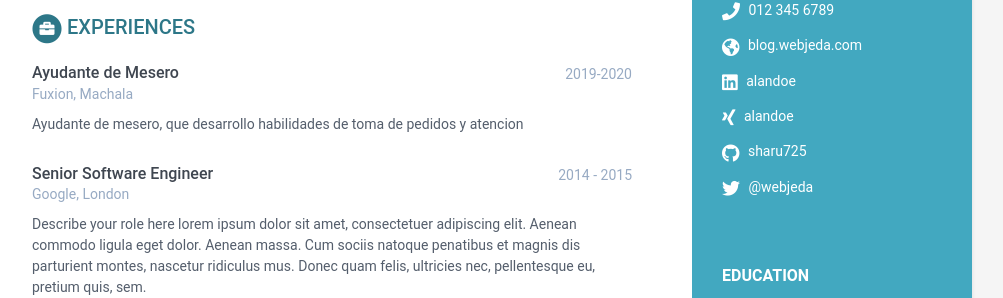
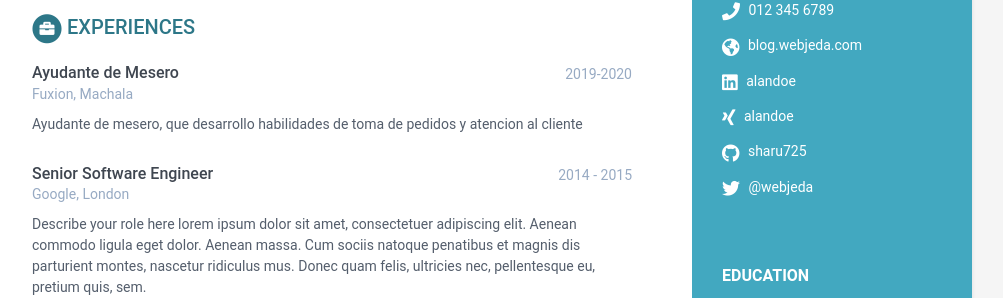
Before and after one commit to KevinC99/good-birch-4e19a, a Jekyll site: the page built from index.html, in a window 1280 px wide. Shown: the part 333-631 px from the top of the page, without its empty margins (168-1171 px from the left). Built offline with Jekyll 4.4.1, drawn with Linux system fonts in a browser that asks for light colours.

Commit message:
data.yml: updated details in experiences

```diff
--- a/_data/data.yml
+++ b/_data/data.yml
@@ -71,7 +71,7 @@ experiences:
     company: 'Fuxion, Machala'
     details: >-
       Ayudante de mesero, que desarrollo habilidades de toma de pedidos y
-      atencion
+      atencion al cliente
   - role: Senior Software Engineer
     time: 2014 - 2015
     company: 'Google, London'
```
